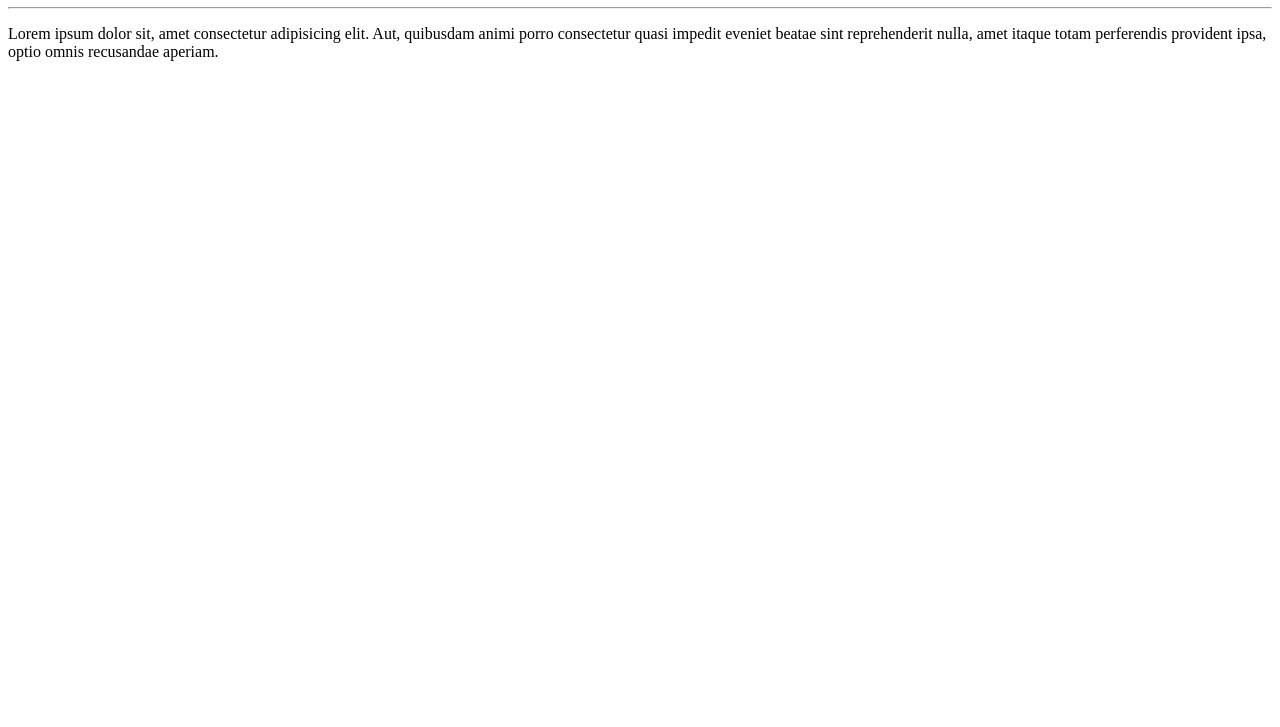
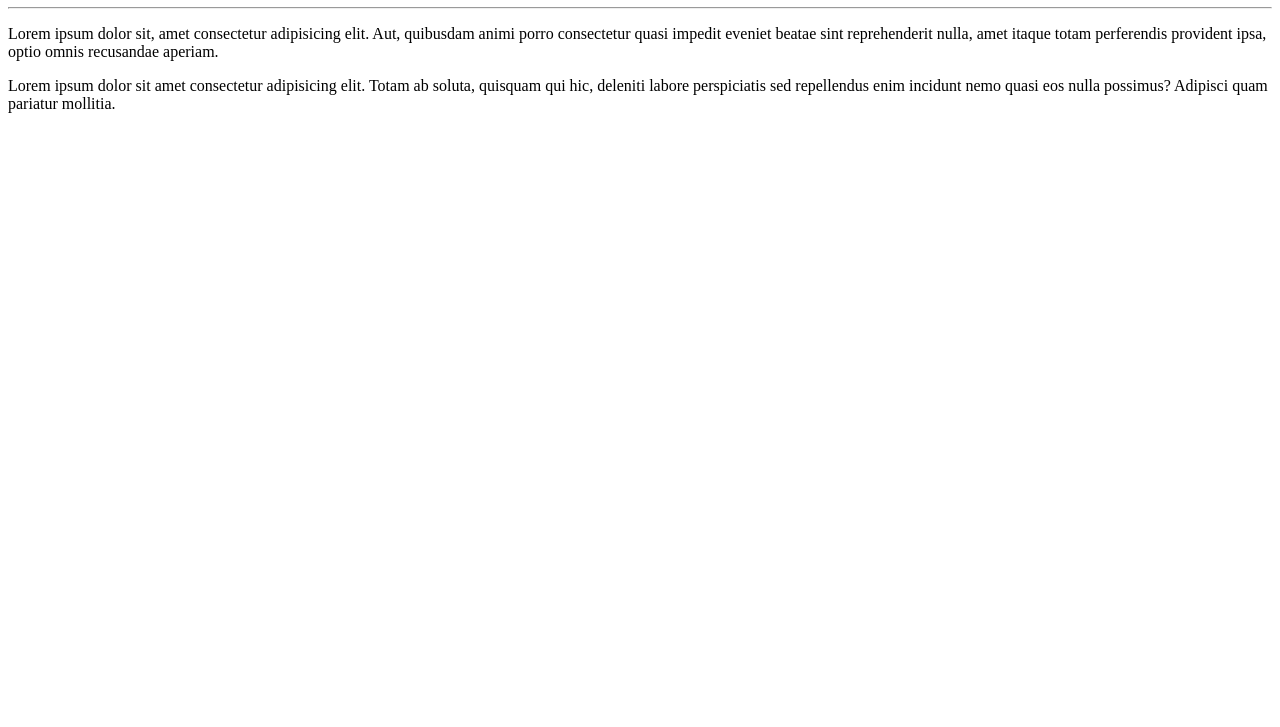
Before and after one commit to MatheuslimaBackend/Ola-Mundo, a plain HTML site: page Site-Exemplo/index.html in a window 1280 px wide. Shown: the part 73-800 px from the top of the page. Drawn offline with Linux system fonts and the light colour scheme.

Commit message:
Adicionei um Parágrafo

```diff
--- a/Site-Exemplo/index.html
+++ b/Site-Exemplo/index.html
@@ -9,5 +9,6 @@
     <h1>Olá, Mundo!</h1>
     <hr>
     <p>Lorem ipsum dolor sit, amet consectetur adipisicing elit. Aut, quibusdam animi porro consectetur quasi impedit eveniet beatae sint reprehenderit nulla, amet itaque totam perferendis provident ipsa, optio omnis recusandae aperiam.</p>
+    <p>Lorem ipsum dolor sit amet consectetur adipisicing elit. Totam ab soluta, quisquam qui hic, deleniti labore perspiciatis sed repellendus enim incidunt nemo quasi eos nulla possimus? Adipisci quam pariatur mollitia.</p>
 </body>
 </html>
```
